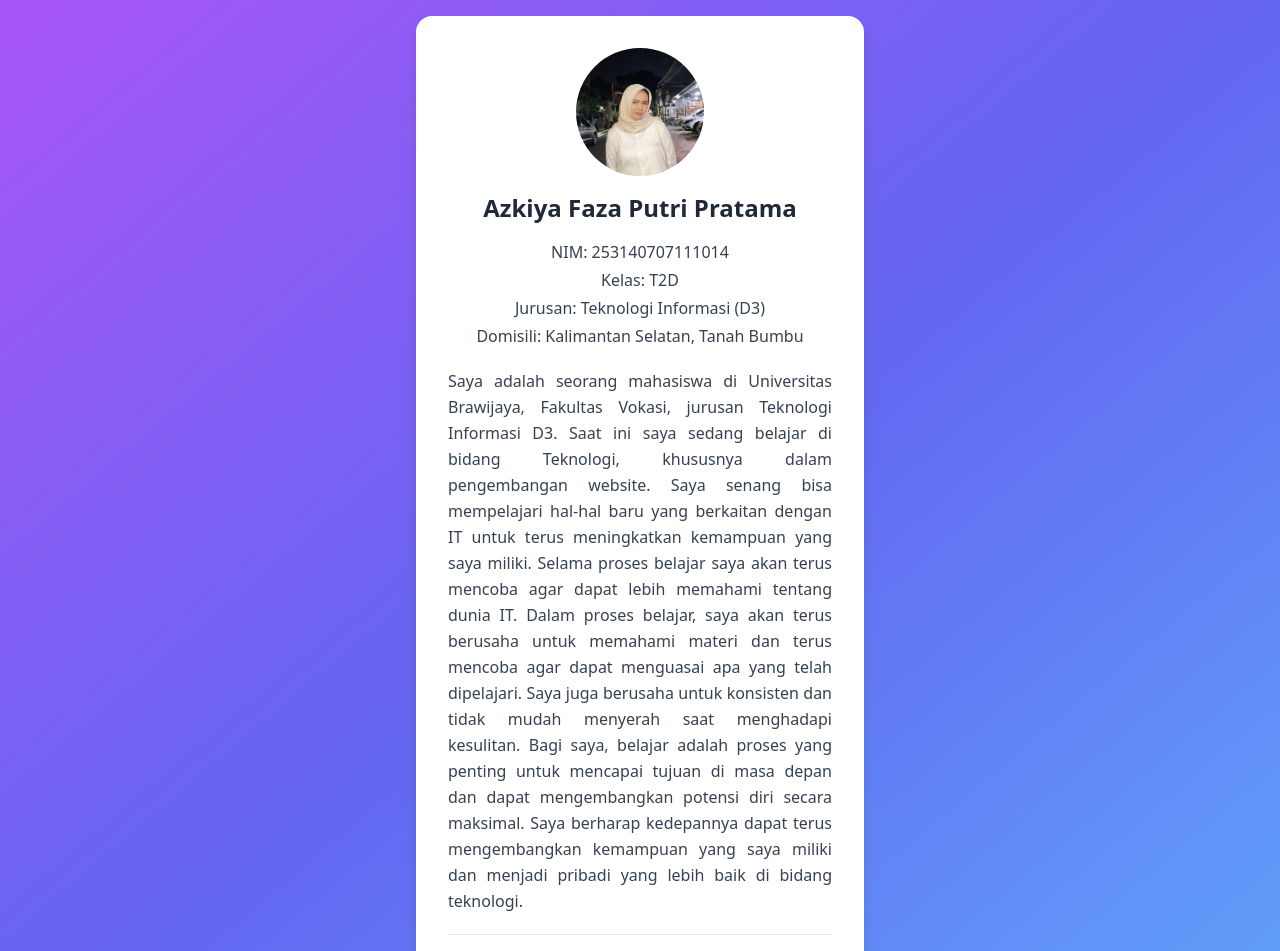
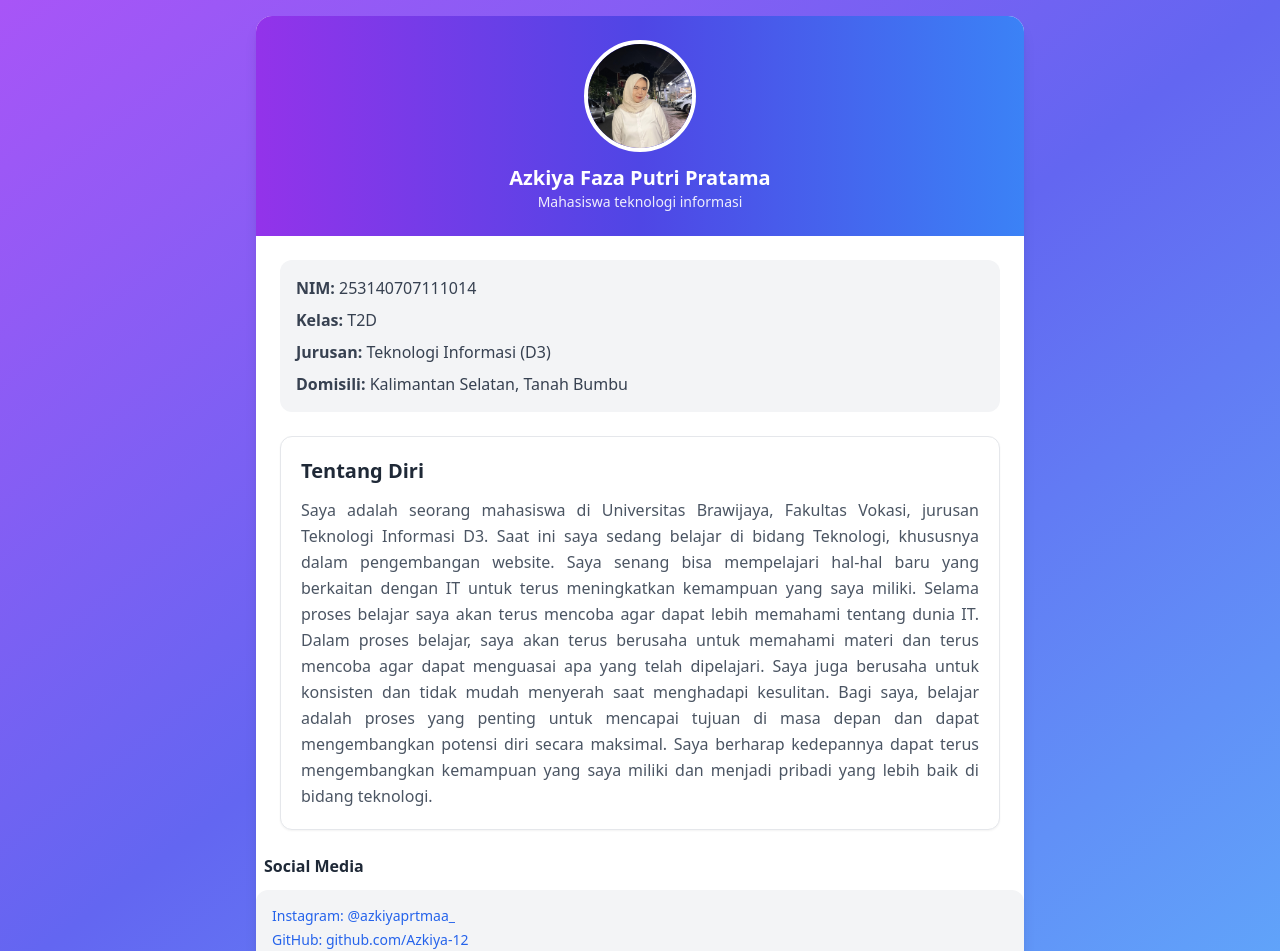
Before and after one commit to abdurrahimalim/react-profil-tim, a React (Vite) app: page /azkiya-faza in a window 1280 px wide. Shown: the top 951 px of the page. Built offline with nearby package versions, Linux system fonts and the light colour scheme.

Commit message:
feat: tambah Profilazkiya

```diff
--- a/src/pages/ProfilAzkiya.jsx
+++ b/src/pages/ProfilAzkiya.jsx
@@ -2,29 +2,36 @@
 function ProfilAzkiya(){
     return (
         <div className="min-h-screen flex items-center justify-center bg-gradient-to-br from-purple-500 via-indigo-500 to-blue-400 p-4">
-            <div className="bg-white shadow-lg rounded-2xl p-8 max-w-md w-full text-center">
+            <div className="bg-white shadow-lg rounded-2xl w-full max-w-3xl overflow-hidden">
 
                 {/*Foto*/}
+                <div className="bg-gradient-to-r from-purple-600 via-indigo-600 to-blue-500 text-white text-center p-6">
                 <img
                 src='/foto-azkiya.jpg'
                 alt='foto Azkiya'
-                className="w-32 h-32 rounded-full mx-auto mb-4 object-cover"
+                className="w-28 h-28 rounded-full mx-auto mb-3 border-4 border-white object-cover"
                 />
-
-                {/*Nama*/}
-                <h1 className="text-2xl font-bold text-gray-800">Azkiya Faza Putri Pratama</h1>
+                <h1 className="text-xl font-bold">Azkiya Faza Putri Pratama</h1>
+                <p className="text-sm opacity-90">Mahasiswa teknologi informasi </p>
+                </div>
 
                 {/*Data Diri*/}
-                <div className="mt-4 text-gray-700 space-y-1">
-                    <p>NIM: 253140707111014</p>
-                    <p>Kelas: T2D</p>
-                    <p>Jurusan: Teknologi Informasi (D3)</p>
-                    <p>Domisili: Kalimantan Selatan, Tanah Bumbu</p>
+                <div className="p-6">
+                    <div className="bg-gray-100 rounded-xl p-4 text-gray-700 space-y-2 font-medium">
+                        <p><b>NIM:</b> 253140707111014</p>
+                        <p><b>Kelas:</b> T2D</p>
+                        <p><b>Jurusan:</b> Teknologi Informasi (D3)</p>
+                        <p><b>Domisili:</b> Kalimantan Selatan, Tanah Bumbu</p>
+                    </div>
                 </div>
 
                 {/*Tentang diri saya*/}
-                <div className="mt-5 text-gray-700 text-justify leading-relaxed">
-                    <p>
+                <div className="px-6 pb-6">
+                    <div className="bg-white border rounded-xl shadow-sm p-5">
+                <h2 className="text-xl font-bold text-gray-800 mb-3">Tentang Diri</h2>
+
+                <p className="text-gray-600 leading-relaxed text-justify">
+
                         Saya adalah seorang mahasiswa di Universitas Brawijaya, Fakultas Vokasi,
                     jurusan Teknologi Informasi D3. Saat ini saya sedang belajar di bidang Teknologi,
                     khususnya dalam pengembangan website. Saya senang bisa mempelajari hal-hal baru
@@ -42,20 +49,19 @@ function ProfilAzkiya(){
                     pribadi yang lebih baik di bidang teknologi.
                     </p>
                 </div>
-                <hr className="my-5"/>
+                </div>
 
                 {/*Social media*/}
-                <h2 className="font-semibold  text-gray-800 mb-3">
-                    Social Media
-                </h2>
+                <div clasName="px-6 pb-6">
+                <h2 className="font-semibold text-gray-800 mb-3 pl-2">Social Media</h2>
 
-                <div className="flex justify-center gap-6 text-blue-600  text-sm">
-                    <p>Instagram: @username</p>
-                    <p>GitHub: github.com/username</p>
-                    <p>LinkedIn: linkedin.com/in/username</p>
+                <div className="bg-gray-100 rounded-xl p-4 text-sm text-blue-600 space-y-1">
+                    <p>Instagram: @azkiyaprtmaa_</p>
+                    <p>GitHub: github.com/Azkiya-12</p>
+                </div>
                 </div>
             </div>
         </div>
-    )
+    );
 }
 export default ProfilAzkiya;
```
